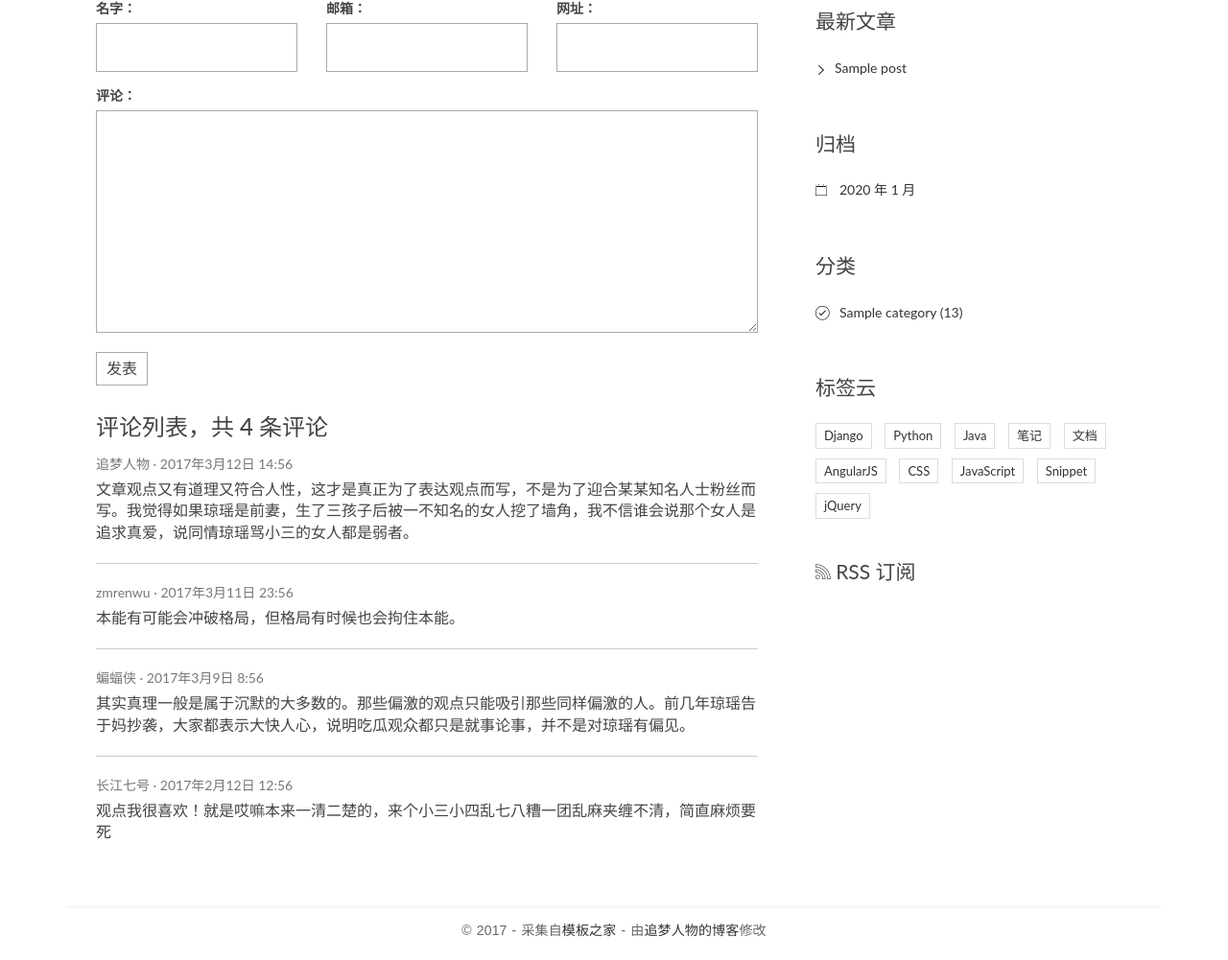
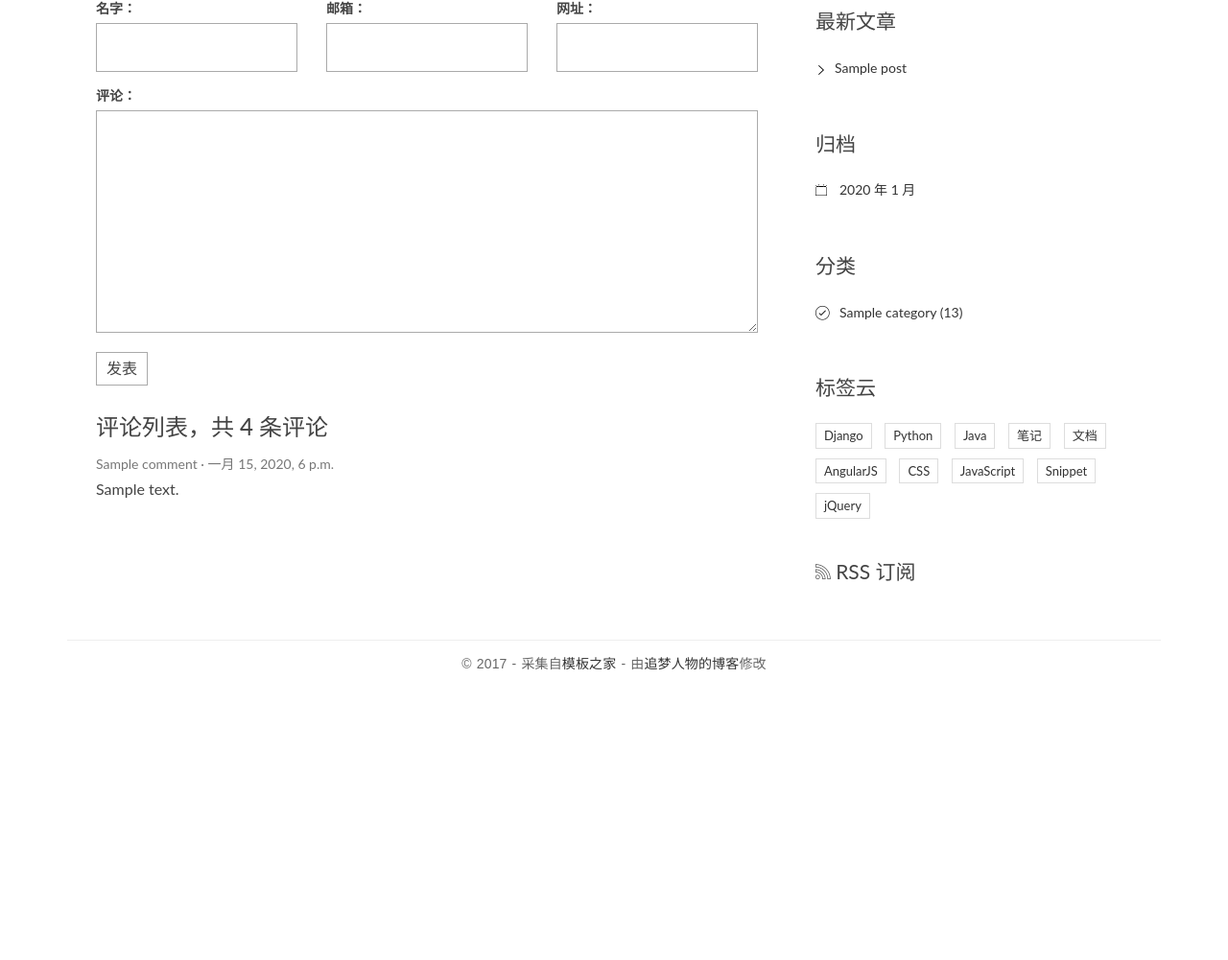
Before and after one commit to yuchou/Xblog, a Django app: page /post/1 in a window 1280 px wide. Shown: the part 409-1410 px from the top of the page at 96% size. After the commit the page ends 1108 px from the top, so only its background shows below. Run offline with Django 3.2, Linux system fonts and the light colour scheme; tables that the repository leaves empty hold one stand-in row (values such as "Sample post"); some libraries are stand-ins or nearby versions.

Commit message:
[U] 文章详情显示评论

```diff
--- a/templates/blog/detail.html
+++ b/templates/blog/detail.html
@@ -49,34 +49,17 @@
         <div class="comment-list-panel">
             <h3>评论列表，共 <span>4</span> 条评论</h3>
             <ul class="comment-list list-unstyled">
+                {% for comment in comment_list %}
                 <li class="comment-item">
-                    <span class="nickname">追梦人物</span>
-                    <time class="submit-date" datetime="2012-11-09T23:15:57+00:00">2017年3月12日 14:56</time>
+                    <span class="nickname">{{ comment.name }}</span>
+                    <time class="submit-date" datetime="{{ comment.created_time }}">{{ comment.created_time }}</time>
                     <div class="text">
-                        文章观点又有道理又符合人性，这才是真正为了表达观点而写，不是为了迎合某某知名人士粉丝而写。我觉得如果琼瑶是前妻，生了三孩子后被一不知名的女人挖了墙角，我不信谁会说那个女人是追求真爱，说同情琼瑶骂小三的女人都是弱者。
+                        {{ comment.text }}
                     </div>
                 </li>
-                <li class="comment-item">
-                    <span class="nickname">zmrenwu</span>
-                    <time class="submit-date" datetime="2012-11-09T23:15:57+00:00">2017年3月11日 23:56</time>
-                    <div class="text">
-                        本能有可能会冲破格局，但格局有时候也会拘住本能。
-                    </div>
-                </li>
-                <li class="comment-item">
-                    <span class="nickname">蝙蝠侠</span>
-                    <time class="submit-date" datetime="2012-11-09T23:15:57+00:00">2017年3月9日 8:56</time>
-                    <div class="text">
-                        其实真理一般是属于沉默的大多数的。那些偏激的观点只能吸引那些同样偏激的人。前几年琼瑶告于妈抄袭，大家都表示大快人心，说明吃瓜观众都只是就事论事，并不是对琼瑶有偏见。
-                    </div>
-                </li>
-                <li class="comment-item">
-                    <span class="nickname">长江七号</span>
-                    <time class="submit-date" datetime="2012-11-09T23:15:57+00:00">2017年2月12日 12:56</time>
-                    <div class="text">
-                        观点我很喜欢！就是哎嘛本来一清二楚的，来个小三小四乱七八糟一团乱麻夹缠不清，简直麻烦要死
-                    </div>
-                </li>
+                {% empty %}
+                    暂无评论
+                {% endfor %}
             </ul>
         </div>
     </section>
```
